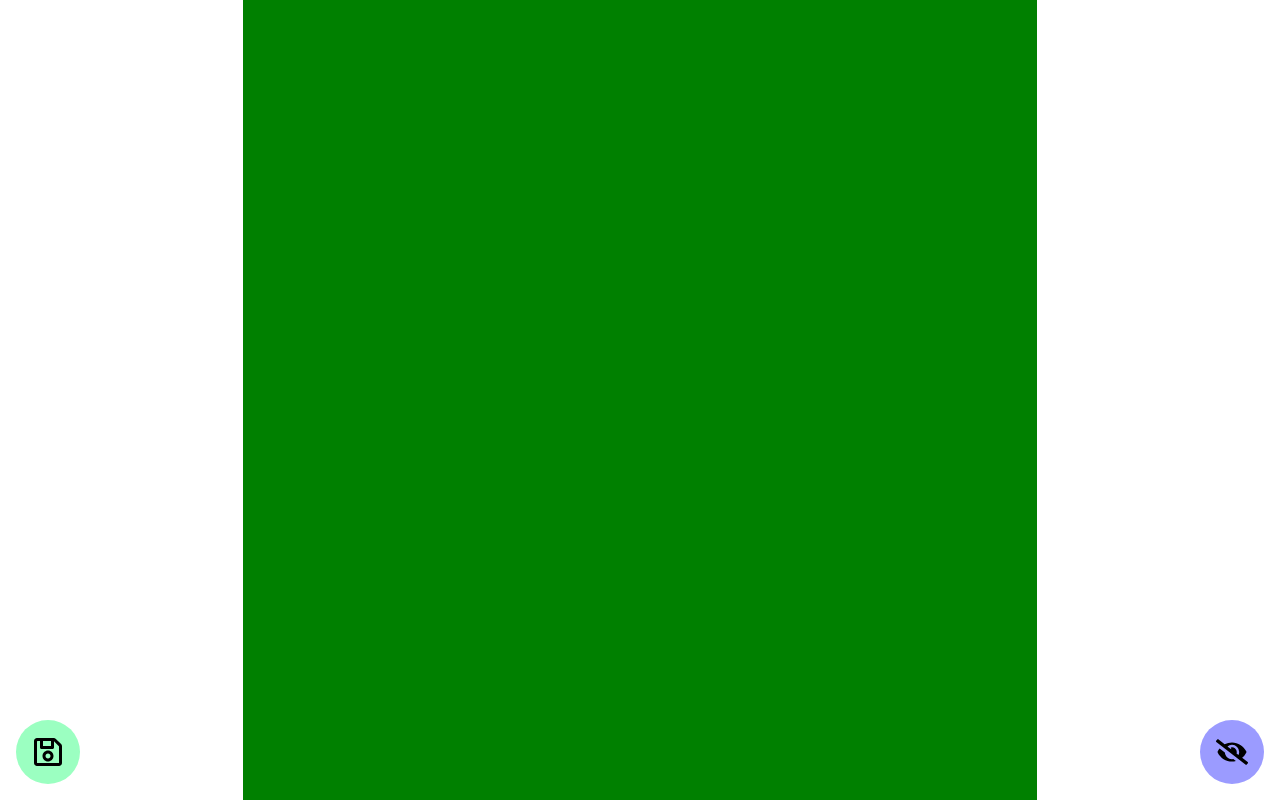
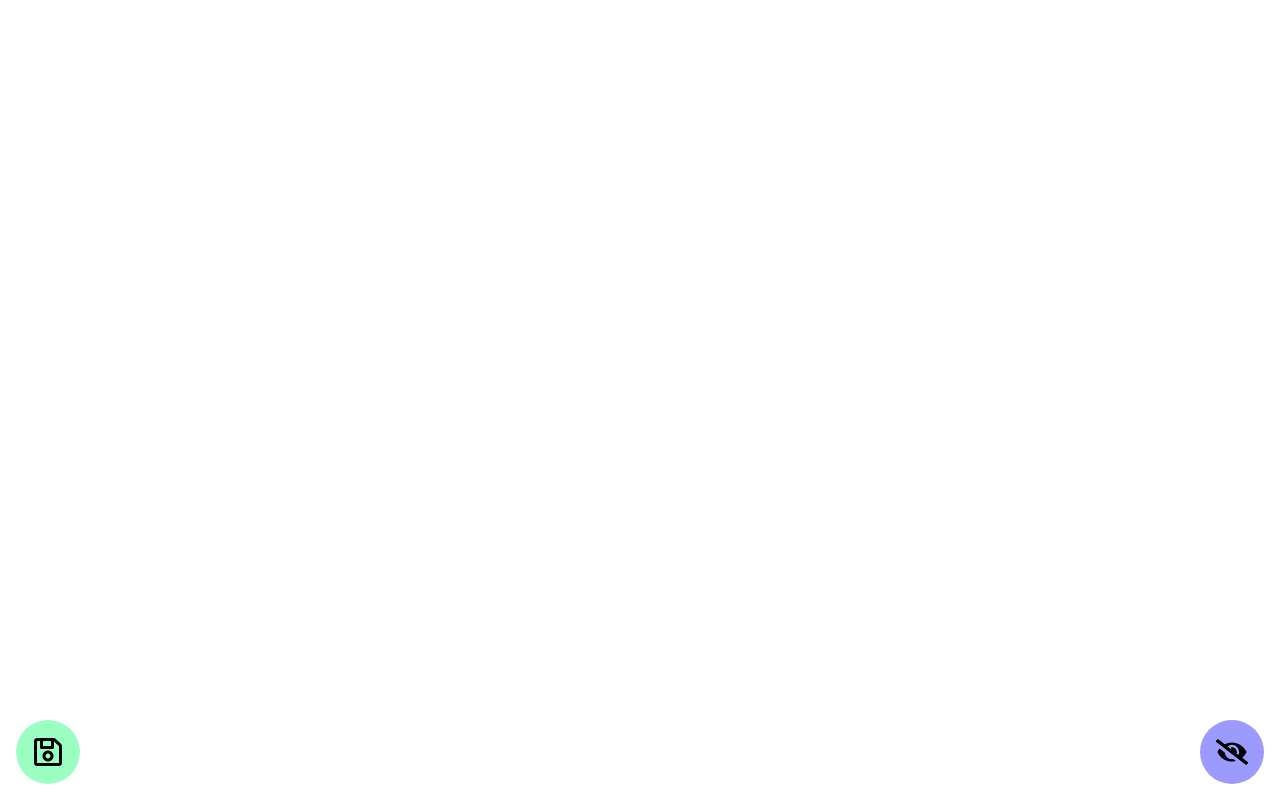
Before and after one commit to cyanChill/cv-application, a React (Create React App) app: page / in a window 1280 px wide. Both pictures are taken after a click on the element 1232 px from the left and 752 px from the top of the page. Shown: the top 800 px of the page. Built offline with nearby package versions, Linux system fonts and the light colour scheme.

Commit message:
fixed styling such that flex doesn't push the page contents off screen

```diff
--- a/src/styles/App.style.css
+++ b/src/styles/App.style.css
@@ -21,12 +21,12 @@ body {
 
 .app {
   display: flex;
-  justify-content: center;
 }
 
 .app > * {
   padding: var(--application-padding);
   flex: 1;
+  margin: auto;
 }
 
 #cv-content {
@@ -35,8 +35,6 @@ body {
   max-width: var(--pdf-width);
   min-height: var(--pdf-height);
   display: flex;
-
-  background: green;
 }
 
 #cv-content #sidebar {
--- a/src/styles/OverlayButtons.style.css
+++ b/src/styles/OverlayButtons.style.css
@@ -6,7 +6,6 @@
   position: fixed;
   background: var(--clr-main-var, white);
   border-radius: 50%;
-  margin: 1rem;
 }
 
 .overlay:hover {
@@ -21,13 +20,13 @@
 .overlay.preview {
   --clr-main-var: rgb(155, 155, 255);
   --clr-hover-var: rgb(125, 125, 253);
-  bottom: 0;
-  right: 0;
+  bottom: 1rem;
+  right: 1rem;
 }
 
 .overlay.download {
   --clr-main-var: rgb(155, 255, 193);
   --clr-hover-var: rgb(119, 253, 170);
-  bottom: 0;
-  left: 0;
+  bottom: 1rem;
+  left: 1rem;
 }
```
